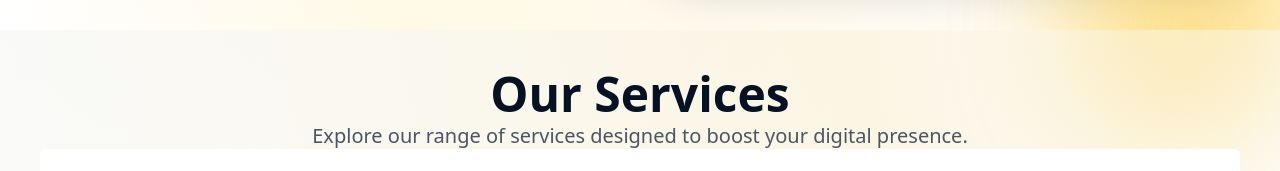
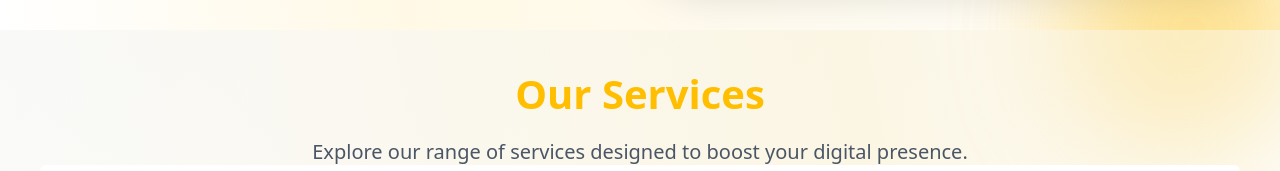
Before and after one commit to UtkarshShrivastava1/zager-website-new, a React (Vite) app in the folder frontend-zager/: page /services in a window 1280 px wide. Shown: the part 516-687 px from the top of the page. Built offline with nearby package versions, Linux system fonts and the light colour scheme.

Commit message:
commit-update-r2

```diff
--- a/frontend-zager/src/Components/OurServicesSections.jsx
+++ b/frontend-zager/src/Components/OurServicesSections.jsx
@@ -90,7 +90,17 @@ const OurServicesSections = () => {
       </div>
 
       <div className="text-center mb-12 relative z-10">
-        <h4 className="text-3xl font-bold text-[#ffbe00] mb-4">Our Services</h4>
+        <h4
+          style={{
+            fontWeight: "700",
+            fontSize: "2.5rem",
+            color: "#ffbe00",
+            marginBottom: "20px",
+          }}
+          className="text-3xl font-bold text-center text-[#ffbe00] mb-4"
+        >
+          Our Services
+        </h4>{" "}
         <h2 className="text-3xl md:text-4xl font-bold mt-2">
           Custom Digital Solutions for <br /> Your Successful Business
         </h2>
--- a/frontend-zager/src/Pages/Services.jsx
+++ b/frontend-zager/src/Pages/Services.jsx
@@ -116,9 +116,17 @@ const Services = () => {
 
         {/* Section Header */}
         <div className="max-w-6xl mx-auto px-6 md:px-10 text-center relative">
-          <h2 className="text-4xl md:text-5xl font-bold text-[#051224]">
-            Our Services
-          </h2>
+          <h4
+            style={{
+              fontWeight: "700",
+              fontSize: "2.5rem",
+              color: "#ffbe00",
+              marginBottom: "20px",
+            }}
+            className="text-3xl font-bold text-center text-[#ffbe00] mb-4"
+          >
+            Our Services{" "}
+          </h4>
           <p className="text-lg md:text-xl text-gray-600 mt-1 leading-snug">
             {/* Edited: Reduced margin from mt-2 to mt-1 and changed line-height from leading-tight to leading-snug */}
             Explore our range of services designed to boost your digital
```
